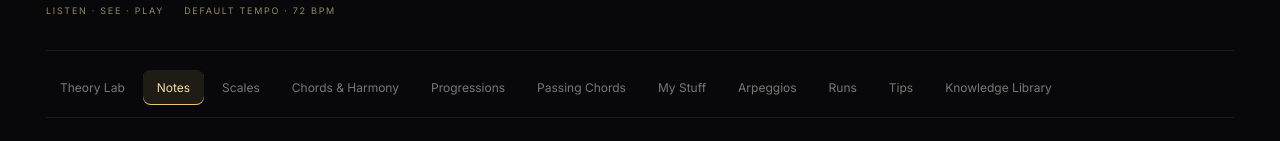
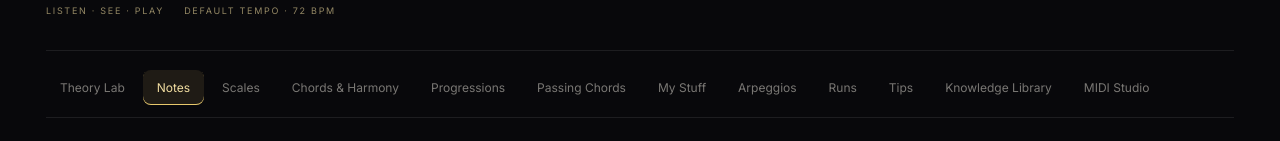
Before and after one commit to mucyojosue01-commits/Jazzclass, a React (Vite) app: page / in a window 1280 px wide. Shown: the part 407-548 px from the top of the page. Built offline with nearby package versions, Linux system fonts and the light colour scheme; no server answers; the database is empty.

Commit message:
Integrate MIDI Studio into JazzClass navigation

```diff
--- a/src/App.tsx
+++ b/src/App.tsx
@@ -14,6 +14,7 @@ import MyStuff from './components/MyStuff';
 import { loadPersonalStudyData, savePersonalStudyData, normalizeStudyData, recordPractice, addToStudy, type PersonalStudyData } from './lib/studyTracker';
 import { supabase } from './lib/supabaseClient';
 import { makePassingLessons, passingCategories } from './passingChords';
+import MidiStudio from './components/MidiStudio';
 
 const TABS = [
   { id: 'theory', label: 'Theory Lab' },
@@ -27,6 +28,7 @@ const TABS = [
   { id: 'runs', label: 'Runs' },
   { id: 'tips', label: 'Tips' },
   { id: 'library', label: 'Knowledge Library' },
+  { id: 'midi-studio', label: 'MIDI Studio' },
 ] as const;
 type Tab = typeof TABS[number]['id'];
 
@@ -49,6 +51,7 @@ const descriptions: Record<Tab, { title: string; copy: string }> = {
   tips: { title: 'Practice notes', copy: 'Practical advice for touch, timing, harmony and developing a musical feel.' },
   library: { title: 'Knowledge library', copy: 'Browse the structured music knowledge stored in your JazzClass Supabase database.' },
   'my-stuff': { title: 'My Stuff', copy: 'Your saved progressions, folders and learning progress.' },
+  'midi-studio': { title: 'MIDI Studio', copy: 'Connect your physical keyboard, practise in real time, record performances and study songs.' },
 };
 
 export default function App() {
@@ -319,7 +322,7 @@ export default function App() {
         {tab === 'passing' && <div className="arrangement-panel passing-settings"><label className="setting-field">KEY<select value={progressionKey} onChange={e=>{setProgressionKey(e.target.value);stopPlayback();setSelection(null);}}>{['C','C♯','D','D♯','E','F','F♯','G','G♯','A','A♯','B'].map(k=><option key={k}>{k}</option>)}</select></label><label className="setting-field">CATEGORY<select value={passingCategory} onChange={e=>{setPassingCategory(e.target.value);stopPlayback();setSelection(null);}}><option>All</option>{passingCategories.map(c=><option key={c}>{c}</option>)}</select></label><span className="catalog-status">60 original pathways · {passingCategories.length} technique families · transposable to all 12 keys</span></div>}
         {tab === 'progressions' && <div className="catalog-status">{progressionsLoading ? 'Loading 100 professional progressions from JazzClass database…' : progressionsError ? 'Database: '+progressionsError : dbProgressions.length+' progressions loaded · '+progressionKey+' major reference key'}</div>}
         {tab === 'chords' && <div className="family-switch"><button className={showFamilies ? 'selected' : ''} onClick={() => setShowFamilies(true)}>Chord-scale families</button><button className={!showFamilies ? 'selected' : ''} onClick={() => setShowFamilies(false)}>Chord voicings only</button></div>}
-        {tab === 'theory' ? <TheoryLab onPlay={handleTheoryPlay} /> : tab === 'library' ? <KnowledgeLibrary /> : tab === 'tips' ? <div className="tips-list">{tips.map((tip, i) => <article className="tip-card" key={tip.title}><span>{String(i + 1).padStart(2, '0')}</span><div><h3>{tip.title}</h3><p>{tip.body}</p></div></article>)}</div> :
+        {tab === 'midi-studio' ? <MidiStudio /> : tab === 'theory' ? <TheoryLab onPlay={handleTheoryPlay} /> : tab === 'library' ? <KnowledgeLibrary /> : tab === 'tips' ? <div className="tips-list">{tips.map((tip, i) => <article className="tip-card" key={tip.title}><span>{String(i + 1).padStart(2, '0')}</span><div><h3>{tip.title}</h3><p>{tip.body}</p></div></article>)}</div> :
           <div className="lesson-grid">{data.map(item => <PlayCard key={item.id} item={item} active={selection?.id === item.id} playing={playing && selection?.id === item.id} activeNotes={active} onPlay={() => void handlePlay(item)} favorite={Boolean(personalData.favorites[item.id]!==undefined)} onToggleFavorite={tab==='progressions'?()=>toggleFavorite(item.id):undefined} inStudy={Boolean(personalData.progress[item.id])} onAddToStudy={tab==='progressions'?()=>setPersonalData(old=>addToStudy(old,item.id)):undefined} />)}</div>}
         {!data.length && tab !== 'tips' && <div className="empty-state">{tab === 'progressions' && progressionsLoading ? 'Loading the progression catalogue…' : tab === 'progressions' && progressionsError ? 'Could not load the database catalogue: '+progressionsError : 'No lessons match that search.'}</div>}
       </section>
@@ -337,7 +340,7 @@ export default function App() {
       </aside>}
     </main>}
 
-    {tab!=='my-stuff' && <section className="practice-panel">
+    {tab!=='my-stuff' && tab!=='midi-studio' && <section className="practice-panel">
       <div className="practice-heading"><div><div className="detail-kicker">LIVE PIANO · EVERY NOTE IS VISIBLE</div><h2>Practice keyboard</h2><p>White and black keys only. Green = left hand · yellow = right hand · amber = free play.</p></div><span className="audio-badge"><i /> BROWSER AUDIO ENGINE</span></div>
       <div className="now-playing"><b>NOW PLAYING</b><div>{playedNotes.length ? playedNotes.map((n, i) => <span key={i} className={active.includes(n) ? 'note-chip active-chip' : 'note-chip'}>{note(n)}</span>) : <small>Notes and chord tones will appear here as they sound.</small>}</div></div>
       <div className="practice-controls">
@@ -352,6 +355,6 @@ export default function App() {
     </section>}
 
     <footer className="studio-footer"><b>JAZZCLASS · MUSIC KNOWLEDGE STUDIO</b><span>LEARN THE CHORDS · HEAR THE VOICES · PLAY WITH FEEL</span></footer>
-    {tab!=='my-stuff' && <PianoDock title={selection?.title ?? 'Free play'} sub={playing ? stepLabel || selection?.sub || '' : selection?.sub || 'tap a key'} activeNotes={active} leftNotes={activeLeft} rightNotes={activeRight} playing={playing} paused={paused} hasSequence={hasSequence} onKey={handleKey} onStop={stopPlayback} onPause={pause} onResume={resume} />}
+    {tab!=='my-stuff' && tab!=='midi-studio' && <PianoDock title={selection?.title ?? 'Free play'} sub={playing ? stepLabel || selection?.sub || '' : selection?.sub || 'tap a key'} activeNotes={active} leftNotes={activeLeft} rightNotes={activeRight} playing={playing} paused={paused} hasSequence={hasSequence} onKey={handleKey} onStop={stopPlayback} onPause={pause} onResume={resume} />}
   </div>;
 }
```
